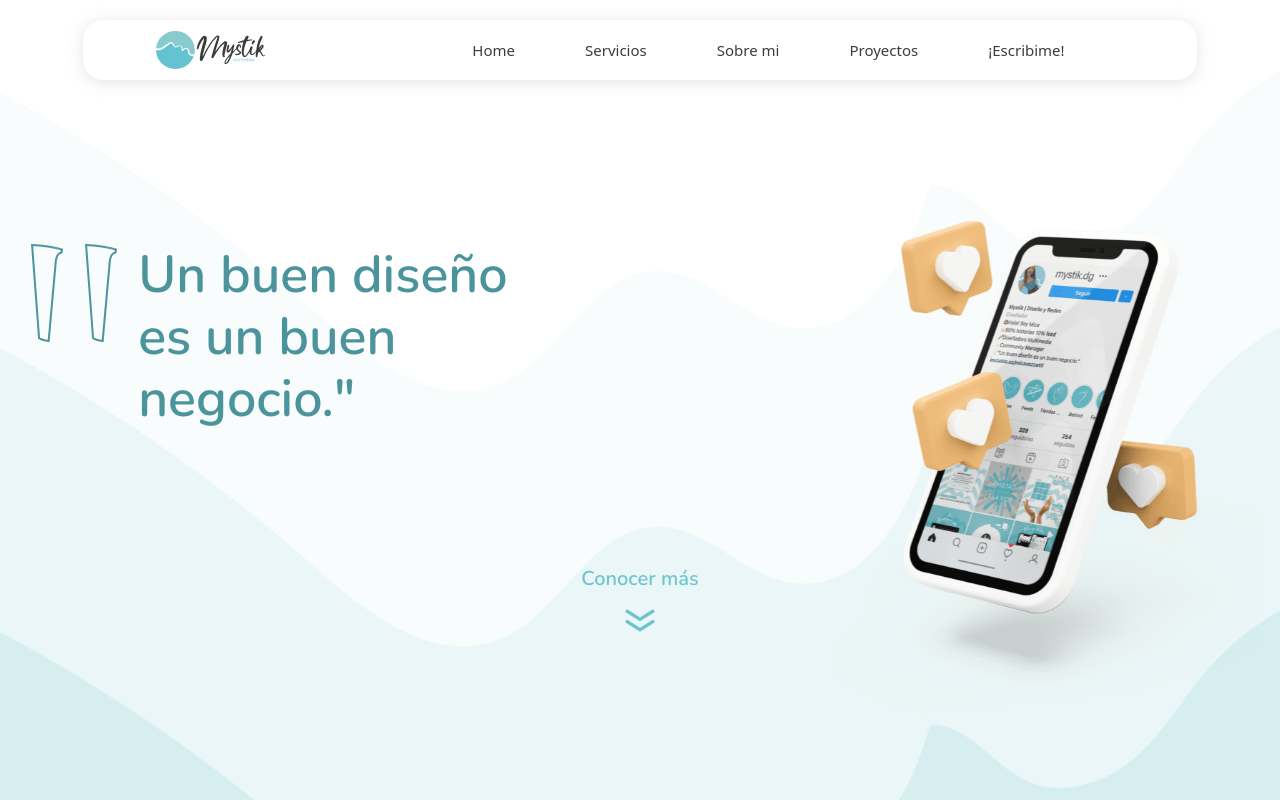
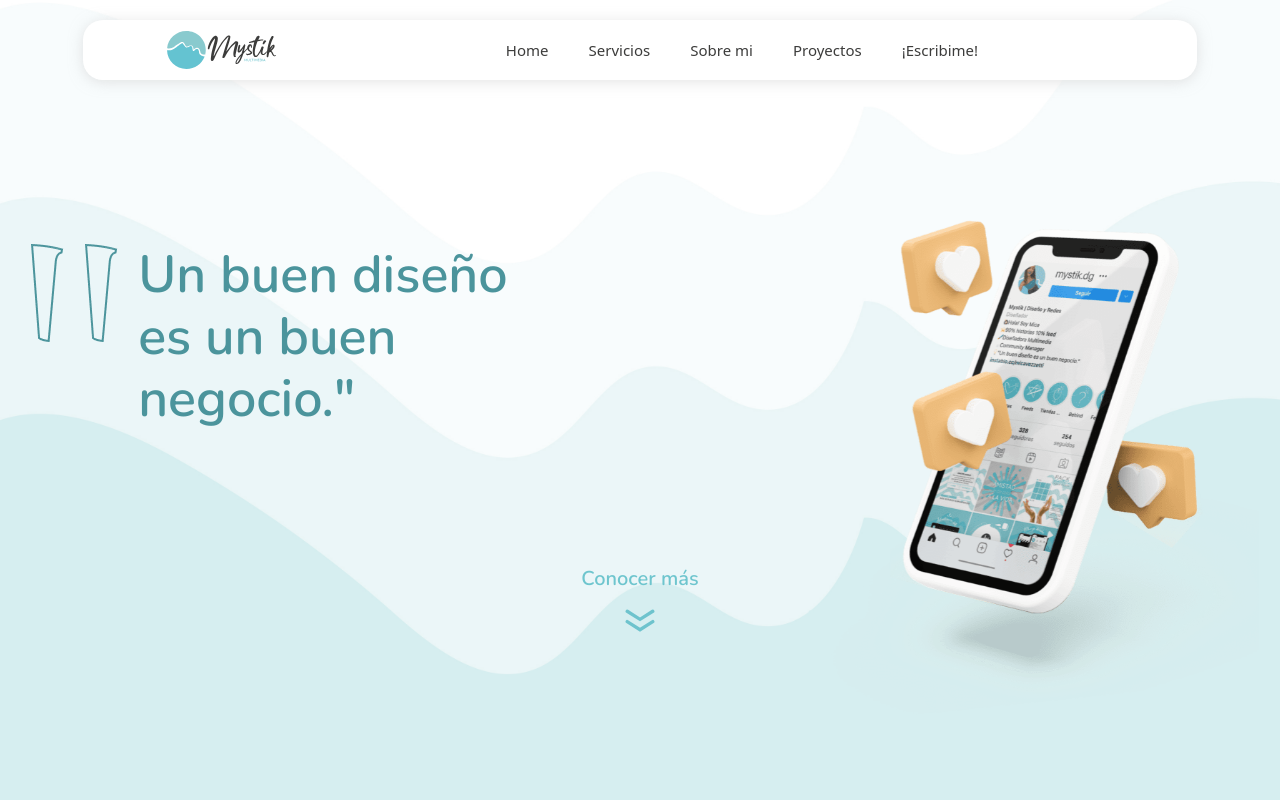
Before and after one commit to TrellixVulnTeam/mystik-design_MKEX, a website: page index.html in a window 1280 px wide. Shown: the top 800 px of the page. Drawn offline with nearby package versions, Linux system fonts and the light colour scheme; a web font is replaced by a local one.

Commit message:
Versión 1.8.5

```diff
--- a/scss/_fondo.scss
+++ b/scss/_fondo.scss
@@ -1,10 +1,10 @@
 .fondo {
-    background-image: url(../imagenes/fondo.png);
+    background-image: url(../imagenes/desktop.jpg);
     background-repeat: no-repeat;
     background-position: top;
     background-size: 100% auto;
     @media screen and (max-width: 767px) {
-        background-image: url(../imagenes/fondo-mobile.svg);
+        background-image: url(../imagenes/mobile.jpg);
     }
 }
 
--- a/scss/_nav.scss
+++ b/scss/_nav.scss
@@ -5,6 +5,7 @@
     box-shadow: 0px 2px 14px 0px #CACACA80;
     border-radius: 20px;
     display: flex;
+    flex-direction: row;
     justify-content: space-between;
     align-items: center;
     margin-top: 20px;
@@ -21,7 +22,7 @@
             }
         }
         padding: 0rem;
-        width: 87%;
+        width: 85%;
         text-align: center;
         .Nav__Toggler {
             border: none;
@@ -38,7 +39,7 @@
             }
             ul {
                 list-style: none;
-                margin-left: 20%;
+                margin-left: 25%;
                 padding: 0;
                 position: relative;
                 @media only screen and (max-width: 1200px) {
@@ -52,10 +53,10 @@
                         color: $color_texto !important;
                         text-decoration: none;
                         font-size: 1.5rem;
-                        line-height: 1.7rem;
+                        line-height: 1.5rem;
                         font-weight: 300;
                         margin: 2rem;
-                        padding: 0.5em 1em;
+                        padding: 0.5em 0em;
                         border-radius: 5px;
                         transition: background-color 0.3s ease-in-out;
                         @media only screen and (max-width: 1200px) {
@@ -86,10 +87,3 @@
         }
     }
 }
-
-/*Tablet*/
-@media only screen and (min-width: 768px) and (max-width: 1200px) {}
-
-
-/*Telefono*/
-@media only screen and (min-width: 320px) and (max-width: 767px) {}
```
Also changed, not shown: css/style.css, imagenes/desktop.jpg (added), imagenes/mobile.jpg (added).
